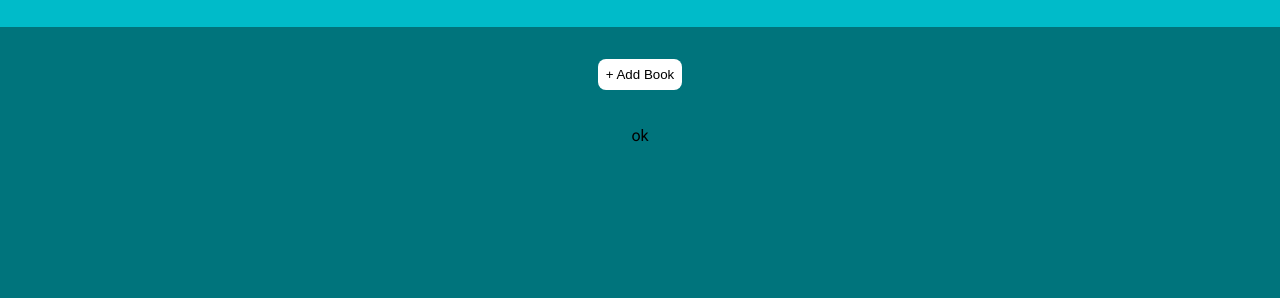
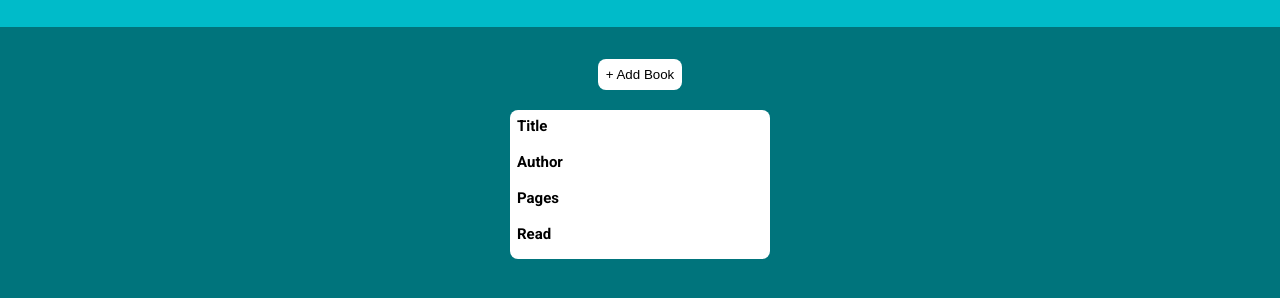
Before and after one commit to Ericksilvadeoliveira/Project-Library, a plain HTML site: page index.html in a window 1280 px wide. Shown: the part 70-368 px from the top of the page. Drawn offline with nearby package versions, Linux system fonts and the light colour scheme.

Commit message:
começando a ter noção, talvez caminho errado

```diff
--- a/index.html
+++ b/index.html
@@ -52,7 +52,18 @@
     <main class="main-container" id="main">
         <button class="add-book">+ Add Book</button>
         <div class="bookcase">
-            <p class="test">ok</p>
+            <div class="display">
+                <div class="book-card">
+                    <h1 class="book-info">Title</h1>
+                    <p class="book-title"></p>
+                    <h1 class="book-info">Author</h1>
+                    <p class="book-author"></p>
+                    <h1 class="book-info">Pages</h1>
+                    <p class="book-pages"></p>
+                    <h1 class="book-info">Read</h1>
+                    <p class="book-read"></p>
+                </div>
+            </div>
         </div>
         <div id="form-content">
             <form action="" id="form-book">
--- a/js-file.js
+++ b/js-file.js
@@ -21,7 +21,7 @@ class book {
     }
 }
 
-const bookcase = document.querySelector('.bookcase');
+//Form input
 const $title = document.querySelector('#title');
 const $author = document.querySelector('#author');
 const $pages = document.querySelector('#pages');
@@ -32,11 +32,26 @@ function addBookToLibrary() {
 }
 
 const btnSubmit = document.getElementById('button-submit')
-const test = document.querySelector('.test')
+
+
+const bookcase = document.querySelector('.bookcase');
+const bookTitle = document.querySelector('.book-title');
+const bookAuthor = document.querySelector('.book-author');
+const bookPages = document.querySelector('.book-pages');
+const bookRead = document.querySelector('.book-read');
 
 btnSubmit.addEventListener("click", ()=> {
     formArea.style.display = 'none';
-
+    bookTitle.innerHTML = document.querySelector('#title').value;
+    bookAuthor.innerHTML = document.querySelector('#author').value;
+    bookPages.innerHTML = document.querySelector('#pages').value;
+    bookRead.innerHTML = document.querySelector('#read').value;
+    if (document.querySelector('#read').value === 'n') {
+        bookRead.innerHTML = 'Lido';
+    } if (document.querySelector('#read').value === 'on') {
+        bookRead.innerHTML = 'Não Lido';
+    }
+    console.log(document.querySelector('#read').value)
 })
 
 addBook.addEventListener("click", ()=> {
--- a/style.css
+++ b/style.css
@@ -35,10 +35,6 @@ header {
     cursor: pointer;
 }
 
-.bookcase {
-    display: block;
-}
-
 .main-container {
     width: 100%;
     display: flex;
@@ -46,6 +42,42 @@ header {
     justify-content: center;
     align-items: center;
     gap: 20px;
+}
+
+.bookcase {
+    display: flex;
+    flex-wrap: wrap;
+    width: 100%;
+    justify-content: center;
+    align-items: center;
+}
+
+.book-card {
+    background-color: white;
+    display: flex;
+    flex-direction: column;
+    gap: 5px;
+    width: 250px;
+    padding: 5px 5px 5px 5px;
+    border-radius: 8px;
+}
+
+.book-info {
+    margin: 0;
+    padding: 2px;
+    font-size: 15px;
+    display: flex;
+    justify-content: left;
+    align-items: center;
+}
+.book-card p {
+    margin: 0;
+    padding: 2px;
+    display: flex;
+    justify-content: left;
+    align-items: center;
+    width: 240px;
+    font-size: 12px;
 }
 
 #form-content {
```
